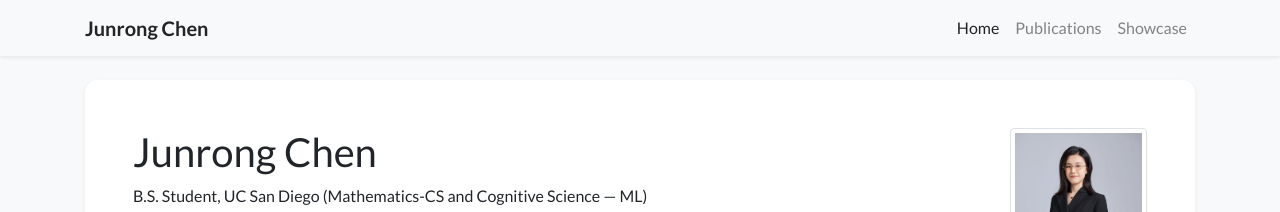
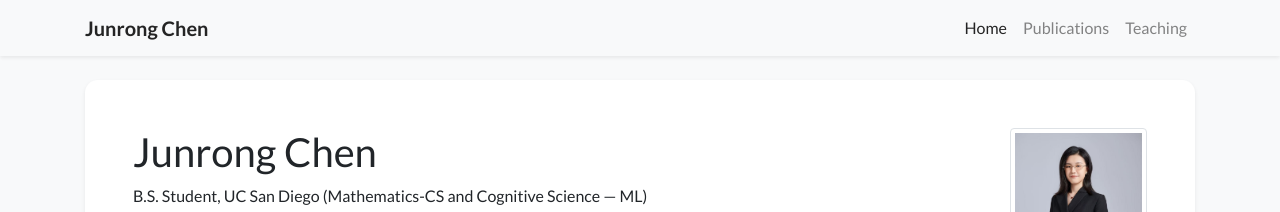
Before and after one commit to JunrongChen2004/junrongchen2004.github.io, a Jekyll site: the page built from index.html, in a window 1280 px wide. Shown: the top 212 px of the page. Built offline with Jekyll 4.4.1, drawn with Linux system fonts in a browser that asks for light colours; nearby versions of some CDN libraries; a style sheet for code colours, icons or effects is not loaded.

Commit message:
Update navigation.yml

```diff
--- a/_data/navigation.yml
+++ b/_data/navigation.yml
@@ -5,5 +5,5 @@ pages:
   url: /
 - name: Publications
   url: /publications
-- name: Showcase
-  url: /showcase
+- name: Teaching
+  url: /teaching/
```
